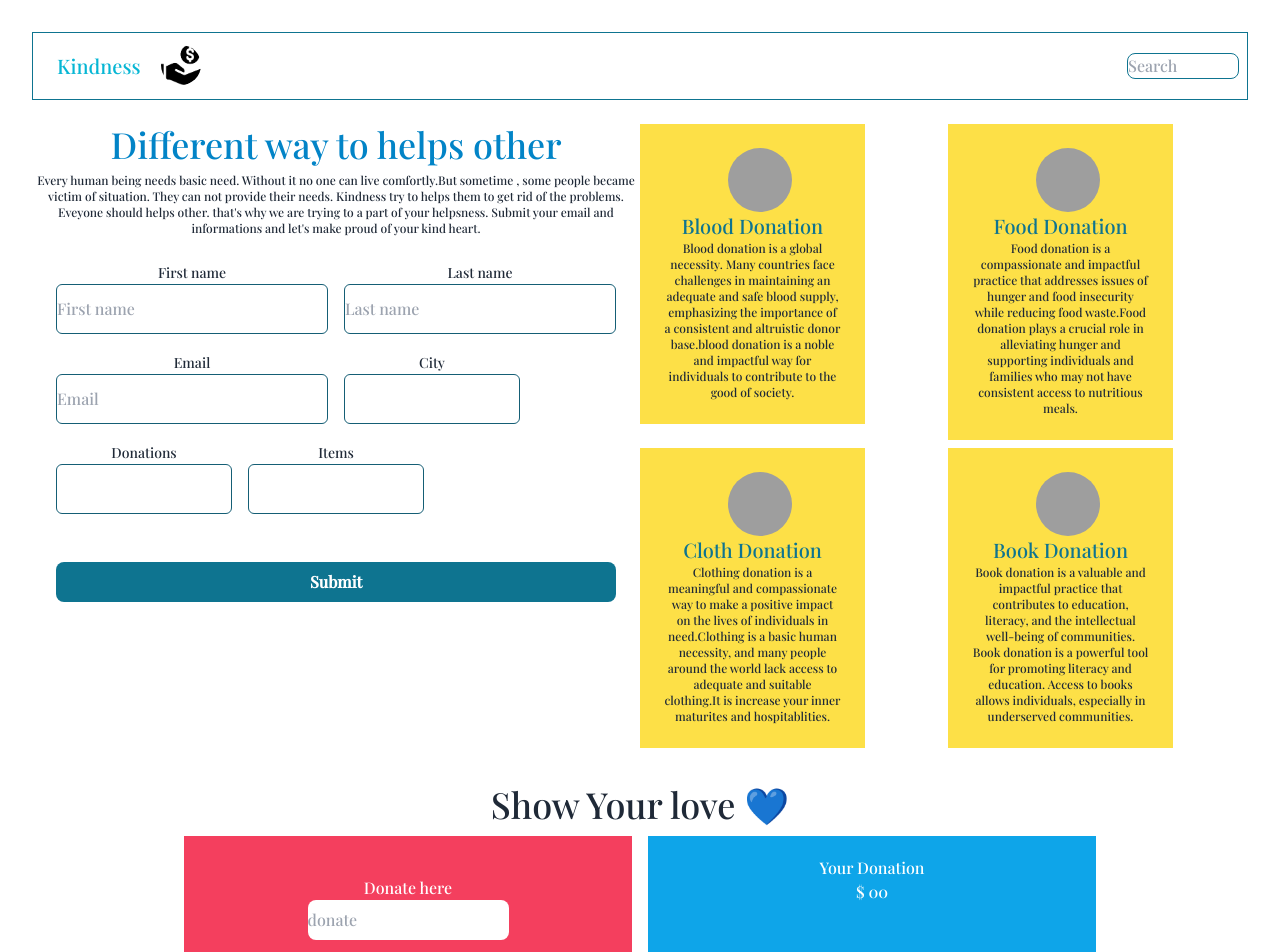
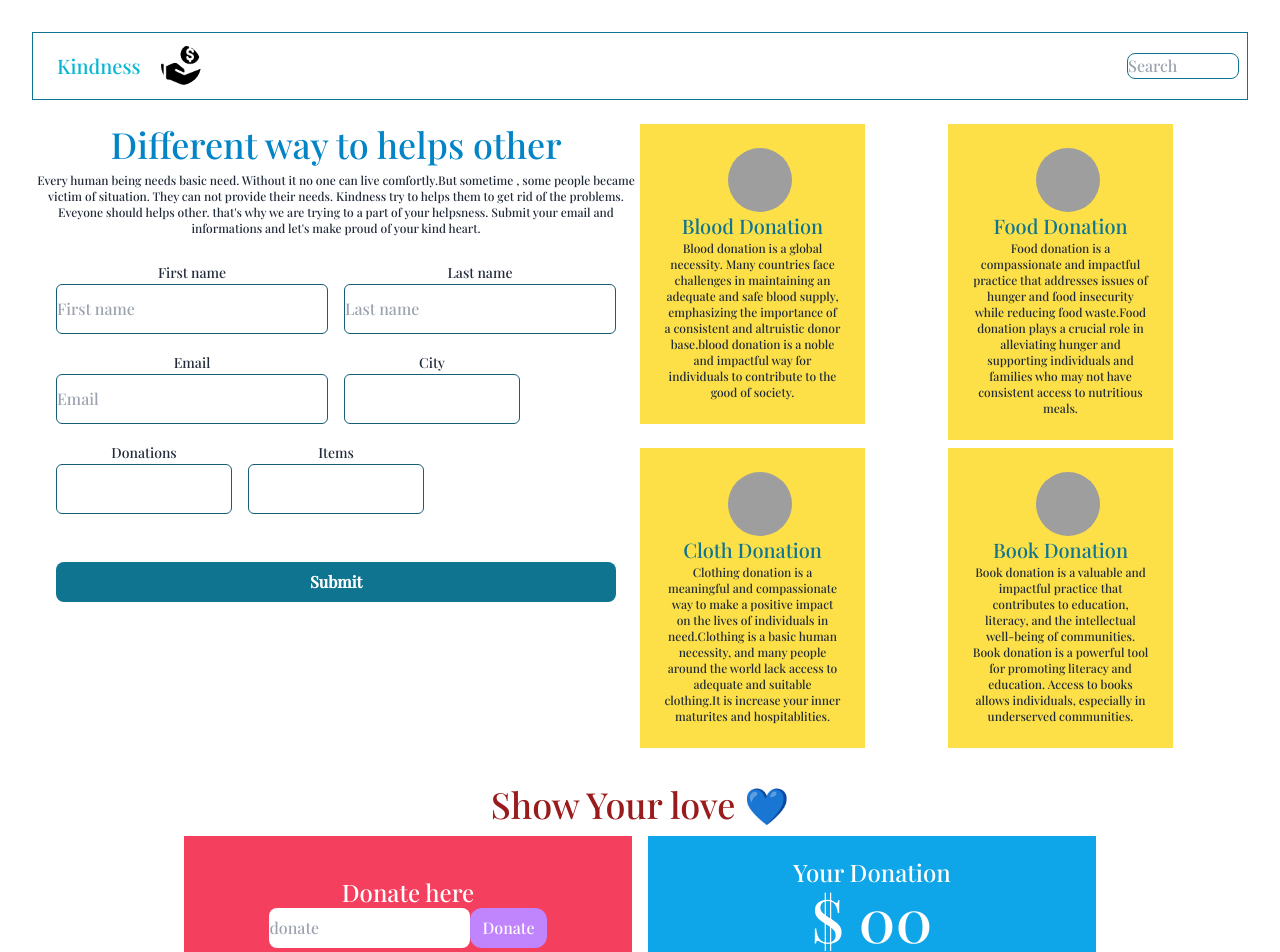
Before and after one commit to jannatun-nur/donation, a React (Vite) app: page / in a window 1280 px wide. Shown: the top 952 px of the page. Built offline with nearby package versions, Linux system fonts and the light colour scheme; grey boxes are pictures that could not be loaded; a web font is replaced by a local one.

Commit message:
section 88%

```diff
--- a/src/Deposite/Deposit.jsx
+++ b/src/Deposite/Deposit.jsx
@@ -23,19 +23,19 @@ const Deposit = () => {
 
  return (
     <div>
-       <p className="text-xl lg:text-4xl py-3">Show Your love 💙</p>
+       <p className="text-xl lg:text-4xl py-3 text-red-800">Show Your love 💙</p>
 
           <div className=" columns-1 gap-4 lg:grid grid-cols-2 w-9/12 mx-auto text-white">
        <section className="bg-rose-500 p-10">
-       <p>Donate here</p>
+       <p className="text-xs lg:text-2xl">Donate here</p>
        <input type="text" id="input-id" placeholder="donate" className="bg-white text-black py-2 rounded-lg" />
 
-       <button onClick={handleClick} id="btn-deposit"></button>
+       <button onClick={handleClick} id="btn-deposit" className="lg:px-3 lg:py-2 bg-purple-400 rounded-xl text-white p-5">Donate</button>
      </section>
 
      <section className="bg-sky-500 p-5">
-       <p>Your Donation</p>
-       <p>
+       <p className="text-xs lg:text-2xl">Your Donation</p>
+       <p className="text-xs lg:text-6xl">
          $ <span id="total-depo">00</span>
        </p>
      </section>
```
